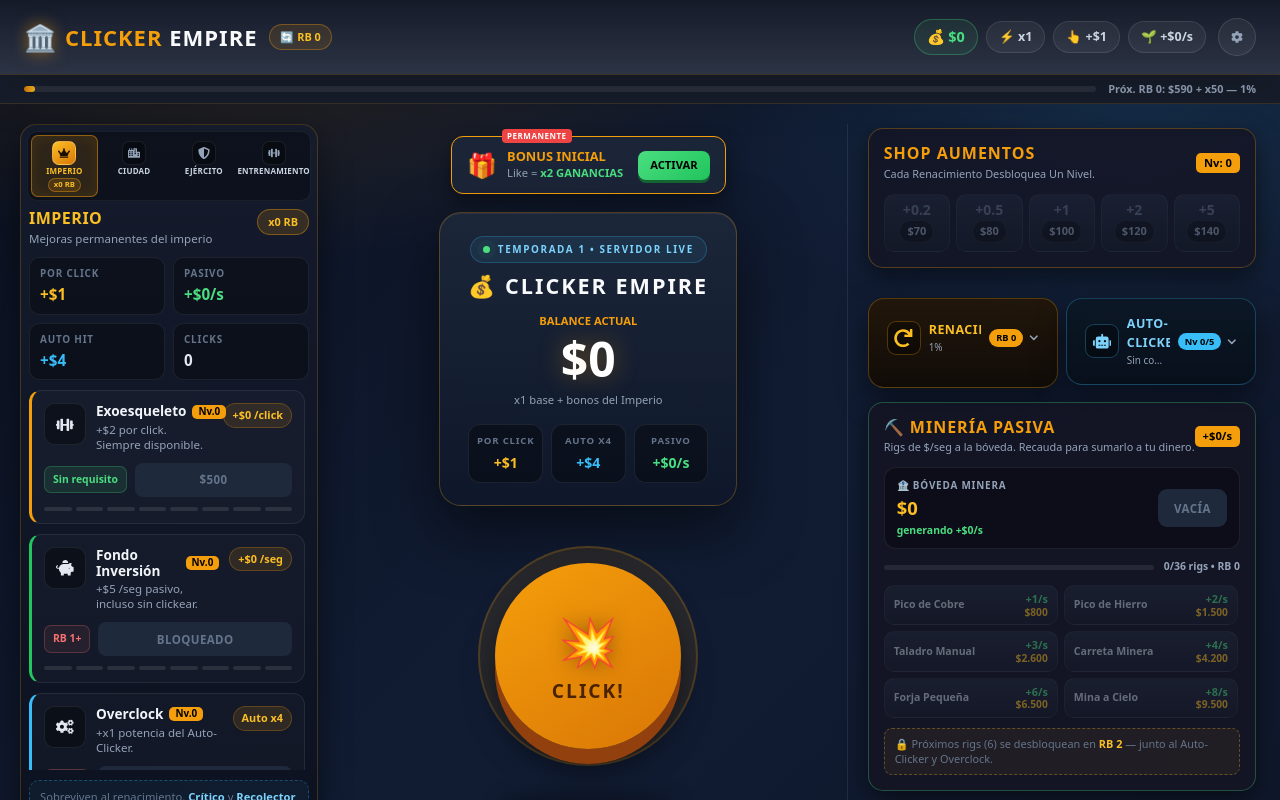
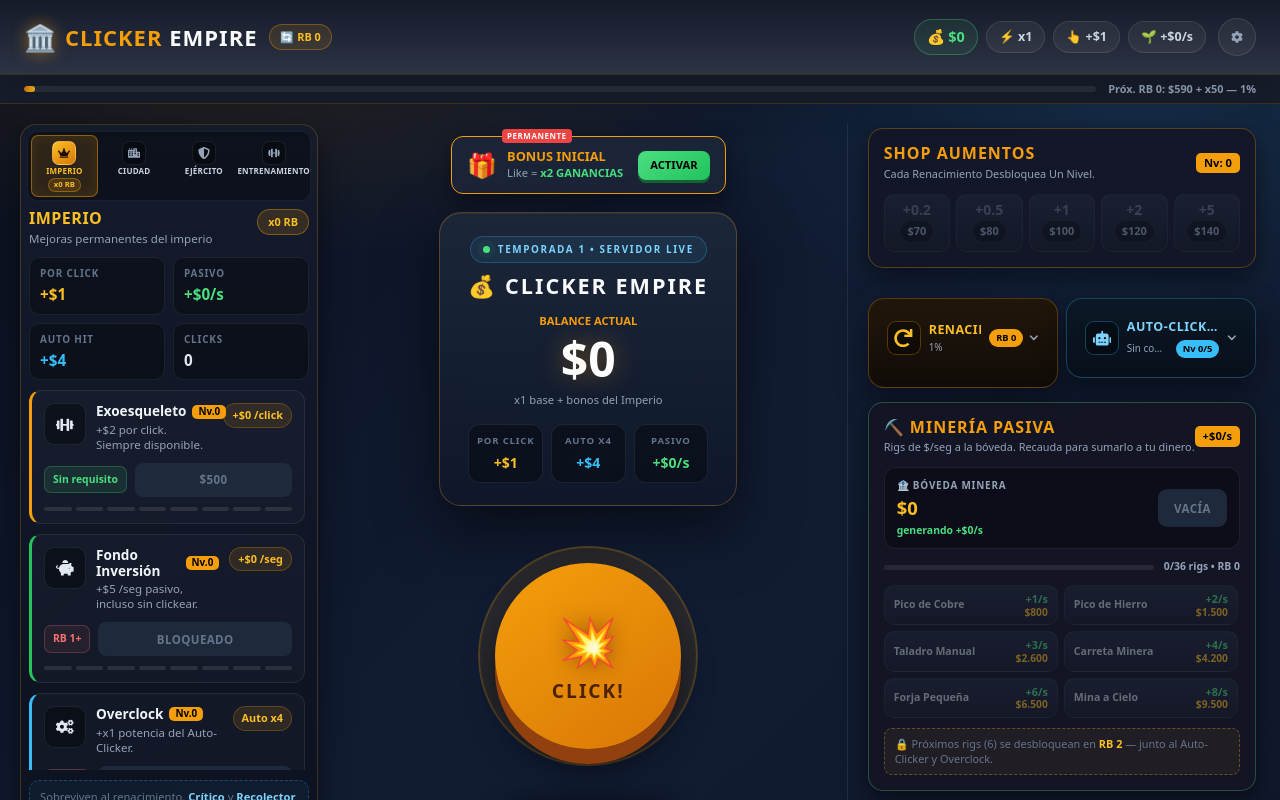
Before and after one commit to Maxii34/CLICKER-EMPIRE, a React (Vite) app: page / in a window 1280 px wide. Shown: the top 800 px of the page. Built offline with nearby package versions, Linux system fonts and the light colour scheme.

Commit message:
Auto-clicker: reordena header, quita duplicado RB y suma toggle compacto

```diff
--- a/src/components/bonus/Bonus.css
+++ b/src/components/bonus/Bonus.css
@@ -174,8 +174,23 @@
   min-width: 0;
   display: flex;
   flex-direction: column;
+  align-items: flex-start;
+  gap: 3px;
   text-align: left;
   overflow: hidden;
+}
+/* Badge debajo del título: fila propia, sin pisarse */
+.ac-meta-row {
+  display: flex;
+  align-items: center;
+  gap: 6px;
+  min-width: 0;
+  max-width: 100%;
+}
+.ac-sep {
+  color: #475569;
+  font-weight: 900;
+  flex-shrink: 0;
 }
 /* Grupo derecho fijo: nunca se envuelve encima del texto */
 .ac-head-right {
@@ -190,13 +205,19 @@
   height: 34px;
   flex: 0 0 34px;
 }
-.ac-title { font-size: .78rem; }
+.ac-title {
+  display: block;
+  width: 100%;
+  flex-shrink: 0;
+  font-size: .78rem;
+}
 .ac-sub { font-size: .62rem; }
 /* Resumen a una sola línea con ellipsis */
 .ac-sub {
   white-space: nowrap;
   overflow: hidden;
   text-overflow: ellipsis;
+  min-width: 0;
 }
 .ac-sub.on {
   color: #4ade80;
@@ -256,14 +277,24 @@
   border: 1px solid rgba(56,189,248,.3);
 }
 .ac-title {
+  display: block;
+  width: 100%;
+  flex-shrink: 0;
   margin: 0;
   font-weight: 900;
   color: #7dd3fc;
   text-transform: uppercase;
   letter-spacing: .5px;
+  white-space: nowrap;
+  overflow: hidden;
+  text-overflow: ellipsis;
 }
 .ac-sub {
-  margin: 1px 0 0;
+  display: inline;
+  width: auto;
+  min-width: 0;
+  flex-shrink: 1;
+  margin: 0;
   color: #94a3b8;
 }
 .ac-lvl {
@@ -274,6 +305,7 @@
   padding: 2px 7px;
   border-radius: 12px;
   white-space: nowrap;
+  flex-shrink: 0;
 }
 
 .ac-status-row {
@@ -347,6 +379,22 @@
   font-size: .66rem;
   color: #94a3b8;
 }
+.ac-lock-note {
+  display: flex;
+  align-items: center;
+  justify-content: center;
+  gap: 4px;
+  width: fit-content;
+  margin: 6px auto 0;
+  font-size: .6rem;
+  font-weight: 800;
+  color: #f87171;
+  background: rgba(248,113,113,.08);
+  border: 1px solid rgba(248,113,113,.3);
+  border-radius: 12px;
+  padding: 2px 8px;
+  line-height: 1.2;
+}
 .ac-max {
   font-size: .72rem;
   font-weight: 800;
@@ -358,15 +406,20 @@
   text-align: center;
 }
 
-.ac-actions { display: flex; gap: 8px; }
+.ac-actions {
+  display: flex;
+  flex-direction: column;
+  gap: 8px;
+}
 .ac-buy {
-  flex: 2;
-  height: 38px;
+  flex: none;
+  width: 100%;
+  height: 30px;
   border: none;
-  border-radius: 10px;
-  font-size: .72rem;
-  font-weight: 900;
-  letter-spacing: .4px;
+  border-radius: 8px;
+  font-size: .68rem;
+  font-weight: 800;
+  letter-spacing: .3px;
   background: #1e293b;
   color: #64748b;
   cursor: not-allowed;
@@ -383,7 +436,8 @@
 .ac-buy.ready:active { transform: translateY(2px); box-shadow: none; }
 
 .ac-toggle {
-  flex: 1;
+  flex: none;
+  width: 100%;
   height: 38px;
   border-radius: 10px;
   border: 1px solid rgba(74,222,128,.4);
@@ -402,6 +456,18 @@
   color: #f87171;
 }
 .ac-toggle.on:hover { background: rgba(248,113,113,.15); }
+
+/* Modo compacto: botón chico debajo del header, solo cuando está colapsado */
+.ac-compact-action {
+  padding: 6px 2px 0;
+}
+.ac-toggle.compact {
+  height: 26px;
+  font-size: .62rem;
+  font-weight: 800;
+  border-radius: 8px;
+  gap: 5px;
+}
 
 .ac-tip {
   margin: 0;
--- a/src/components/bonus/BonusAutoClick.jsx
+++ b/src/components/bonus/BonusAutoClick.jsx
@@ -64,68 +64,86 @@ export const BonusAutoClick = ({
         <span className="ac-icon">
           <FaRobot />
         </span>
-        <span className="ac-head-text">
-          <span className="ac-title">Auto-Clicker</span>
+        <div className="ac-head-text">
+          <div className="ac-title">Auto-Clicker</div>
+          <div className="ac-meta-row">
             <span className={`ac-sub ${autoClick && level > 0 ? "on" : ""}`}>{stateLabel}</span>
-        </span>
-        <span className="ac-head-right">
             <span className="ac-lvl">
               Nv {level}/{maxLevels}
             </span>
+          </div>
+        </div>
+        <div className="ac-head-right">
           <span className="collapse-chevron">{open ? <FaChevronUp /> : <FaChevronDown />}</span>
-        </span>
+        </div>
       </button>
+
+      {/* Modo compacto: botón encender/apagar debajo, chico. Al expandir se oculta y vuelve a su lugar dentro de acciones. */}
+      {!open && level > 0 && (
+        <div className="ac-compact-action">
+          <button
+            className={`ac-toggle compact ${autoClick ? "on" : ""}`}
+            onClick={(e) => {
+              e.stopPropagation();
+              setAutoClick(!autoClick);
+            }}
+            title={autoClick ? "Apagar auto-clicker (tu click manual sigue igual)" : "Encender auto-clicker (suma golpes sin pausar tu click manual)"}
+          >
+            <FaPowerOff /> {autoClick ? "APAGAR" : "ENCENDER"}
+          </button>
+        </div>
+      )}
 
       <div className={`collapse-body ${open ? "open" : ""}`}>
       <div className="collapse-inner ac-detail p-0">
       {/* Estado + rendimiento */}
-      <div className="ac-status-row">
-        <span className={`ac-state ${autoClick && level > 0 ? "on" : "off"}`}>
-          <span className={`status-led ${autoClick && level > 0 ? "led-green" : ""}`} />
-          {level === 0 ? "SIN COMPRAR" : autoClick ? "ENCENDIDO" : "APAGADO"}
-        </span>
+      <div className="ac-section ac-status-section">
+        <div className="ac-status-row d-flex justify-content-center align-items-center">
           {level > 0 && (
             <span className="ac-perf" title="Ganancia de cada golpe automático">
               <FaBolt /> +${fmt(hitGain)} <em>cada {intervalMs}ms</em>
             </span>
           )}
         </div>
+      </div>
 
+      <div className="ac-section ac-progress-section">
         <div className="ac-dots">
           {[...Array(maxLevels)].map((_, i) => (
             <span key={i} className={`ac-dot ${i < level ? "on" : ""}`} />
           ))}
         </div>
+      </div>
 
-      {/* Próxima mejora */}
+      {/* Próxima mejora: ÚNICO lugar con la info de requisito/costo */}
+      <div className="ac-section ac-next-section">
         {nextUpgrade ? (
           <div className="ac-next">
             <div className="ac-next-top">
               <span>
                 <FaArrowUp /> Nivel {nextUpgrade.level}
               </span>
-            <span className={lockedByRb ? "locked" : money >= nextUpgrade.cost ? "ok" : ""}>
-              {lockedByRb ? (
-                <>
-                  <FaLock /> RB {nextUpgrade.reqRebirth}
-                </>
-              ) : (
-                <>
+              <span className={money >= nextUpgrade.cost ? "ok" : ""}>
                 <FaCoins /> ${fmt(nextUpgrade.cost)}
-                </>
-              )}
               </span>
             </div>
-          <p className="ac-next-sub">
-            Velocidad: {SPEEDS[level]}ms → {nextUpgrade.speed}ms por golpe
+            <p className="ac-next-sub text-capitalize">
+              Vel: {SPEEDS[level]}ms → {nextUpgrade.speed}ms por golpe.
             </p>
+            {lockedByRb && (
+              <div className="ac-lock-note">
+                <FaLock /> RB {nextUpgrade.reqRebirth}
+              </div>
+            )}
           </div>
         ) : (
           <div className="ac-max">
             <FaCheck /> Velocidad máxima alcanzada
           </div>
         )}
+      </div>
 
+      <div className="ac-section ac-actions-section">
         <div className="ac-actions">
           {nextUpgrade && (
             <button
@@ -138,13 +156,7 @@ export const BonusAutoClick = ({
                   : `Cuesta $${fmt(nextUpgrade.cost)}`
               }
             >
-            {lockedByRb ? (
-            <>
-              <FaLock /> RB {nextUpgrade.reqRebirth}
-            </>
-          ) : (
-            <>MEJORAR ${fmt(nextUpgrade.cost)}</>
-          )}
+              MEJORAR · ${fmt(nextUpgrade.cost)}
             </button>
           )}
 
@@ -158,11 +170,14 @@ export const BonusAutoClick = ({
             </button>
           )}
         </div>
+      </div>
 
       {level === 0 && (
+        <div className="ac-section ac-help-section">
           <p className="ac-tip">
             <FaLightbulb /> Se desbloquea en <b>RB 2</b>. Niveles en RB 2 / 4 / 6 / 8 / 10.
           </p>
+        </div>
       )}
       </div>
       </div>
```
Lines whose indentation alone changed are shown as unchanged.
